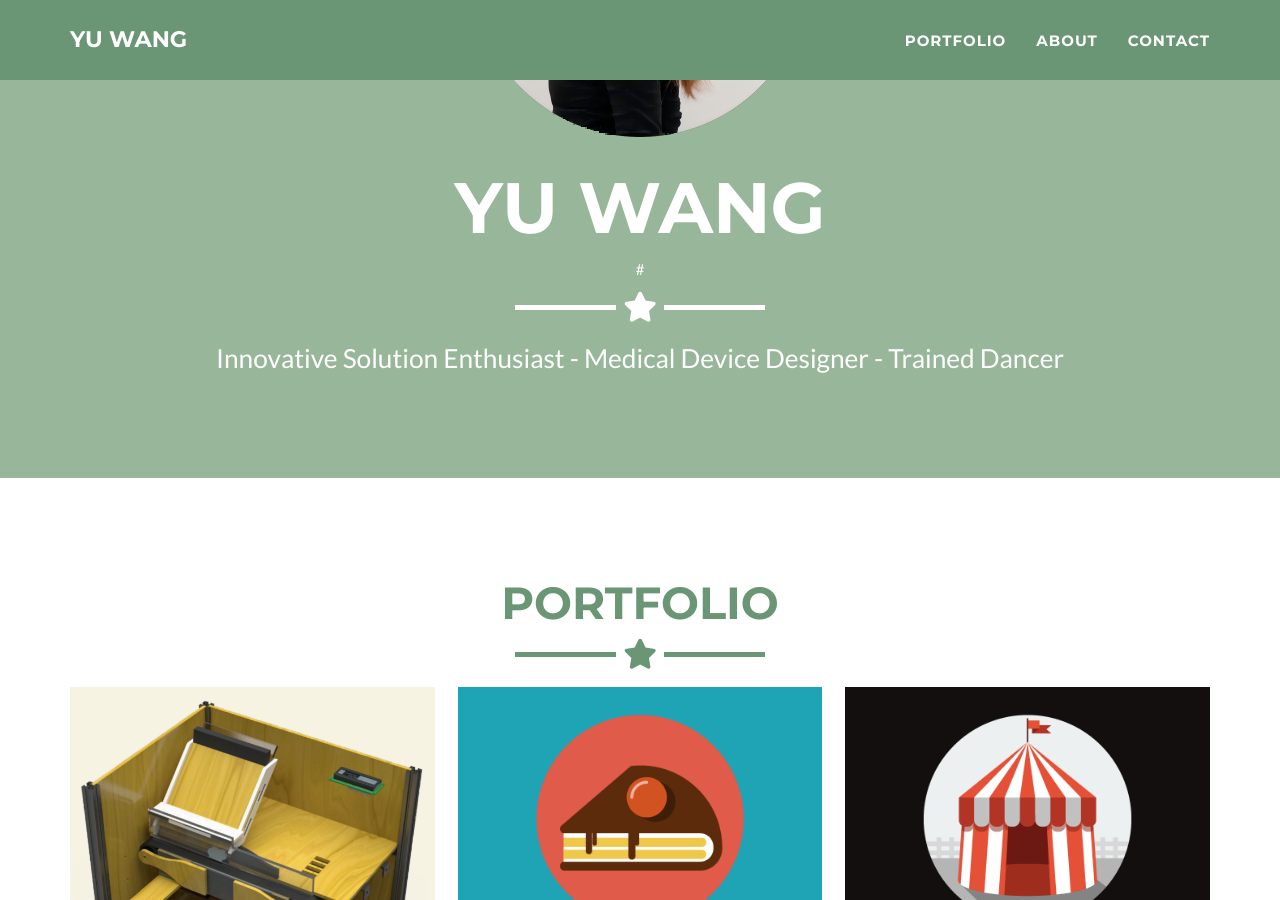
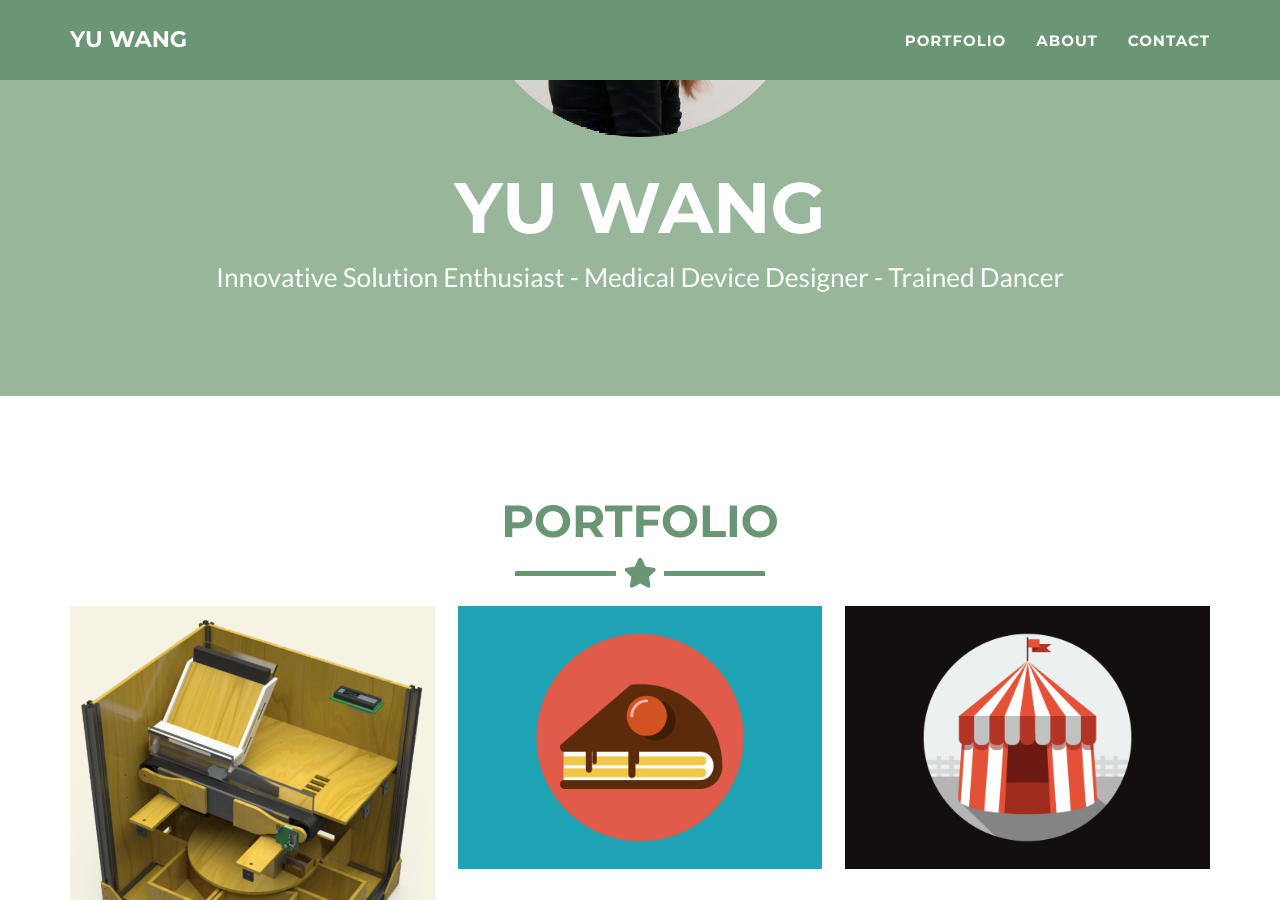
Before and after one commit to yummmzi/yummmzi.github.io, a Jekyll site: the page built from _posts/2014-07-18-project-1.markdown, in a window 1280 px wide and 900 px high, scrolled down 401 px. Built offline with Jekyll 4.4.1, drawn with Linux system fonts in a browser that asks for light colours.

Commit message:
Update header.html

```diff
--- a/_includes/header.html
+++ b/_includes/header.html
@@ -6,7 +6,7 @@
         <img class="img-responsive" src="img/profile.png" alt="profile-pic" />
         <div class="intro-text">
           <span class="name">{{ site.title }}</span>
-          #<hr class="star-light" />
+          <!-- <hr class="star-light" /> -->
           <span class="skills">{{ site.skills }}</span>
         </div>
       </div>
```
